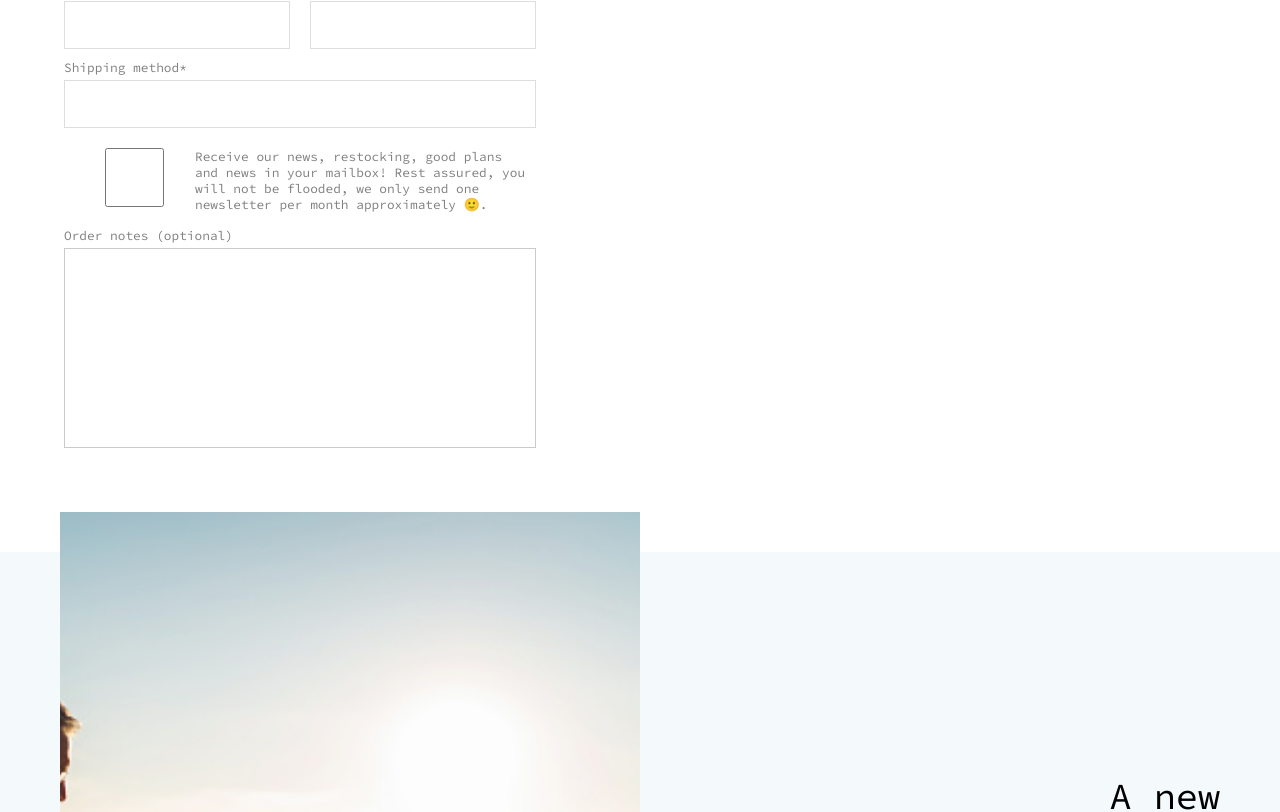
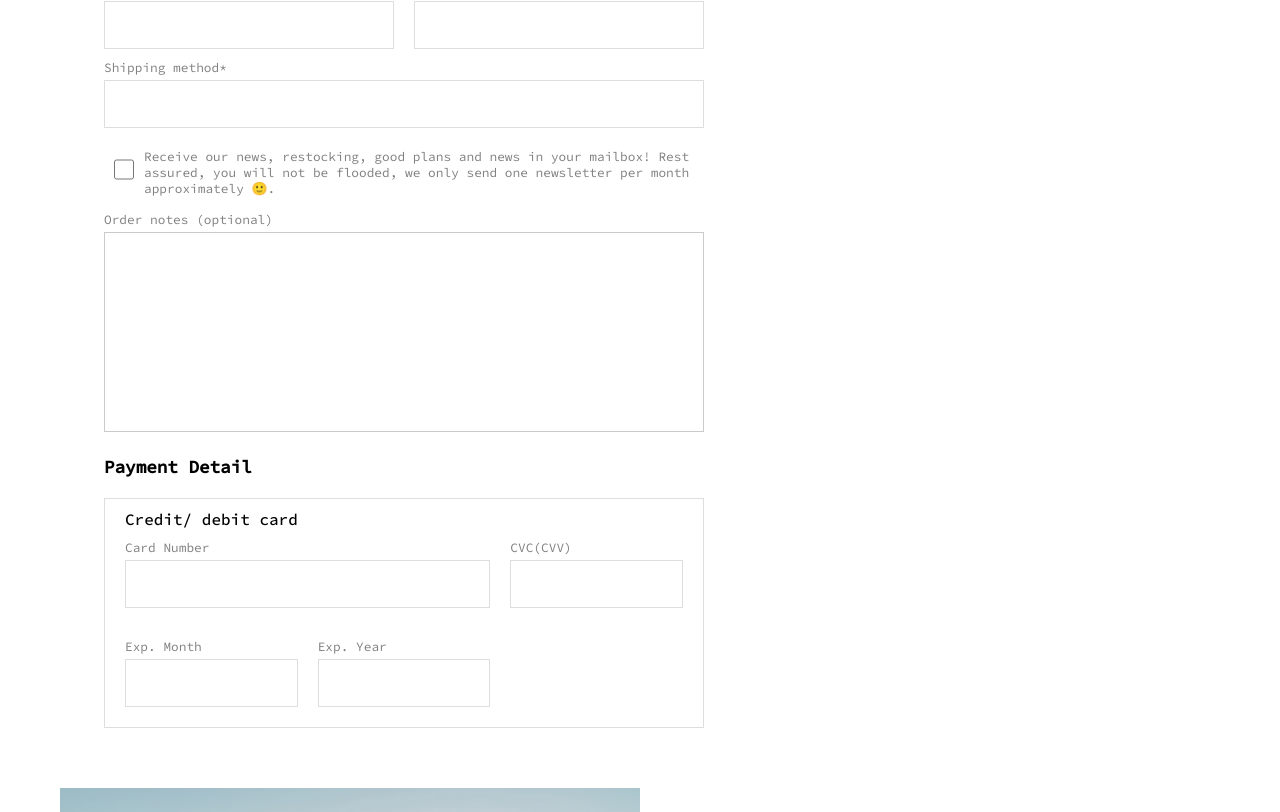
Before and after one commit to acerohernan/codestore_frontend_old, a React (Create React App) app: page /checkout in a window 1280 px wide. Shown: the part 670-1482 px from the top of the page. Built offline with nearby package versions, Linux system fonts and the light colour scheme.

Commit message:
payment created

```diff
--- a/src/views/Checkout/checkout.module.css
+++ b/src/views/Checkout/checkout.module.css
@@ -0,0 +1,7 @@
+.container{
+    width: 100%;
+    box-sizing: border-box;
+    padding: 0 5vw;
+    max-width: 1200px;
+    margin: 0 auto;
+}
--- a/src/views/Checkout/components/Form/form.module.css
+++ b/src/views/Checkout/components/Form/form.module.css
@@ -1,7 +1,6 @@
 .container{
     width: 100%;
     box-sizing: border-box;
-    padding: 0 5vw;
     max-width: 600px;
 }
 
@@ -40,7 +39,10 @@
 
 
 .check{
-    display: flex;
+    display: grid;
+    grid-template-columns: 20px 1fr;
+    gap: 10px;
+    justify-content: flex-start;
     margin: 10px;
 }
 
--- /dev/null
+++ b/src/views/Checkout/components/Payment/index.js
@@ -0,0 +1,34 @@
+import React from "react";
+
+import payment from "./payment.module.css";
+
+function Payment() {
+  return (
+    <div className={payment.container}>
+      <h2 className={payment.title}>Payment Detail</h2>
+      <div className={payment.card}>
+        <h3 className={payment.cardTitle}>Credit/ debit card</h3>
+        <div className={payment.cardDetails}>
+          <div className={payment.cardNumber}>
+            <label htmlFor="cardNumber">Card Number</label>
+            <input type="text" name="cardNumber" id="cardNumber" />
+          </div>
+          <div>
+            <label htmlFor="cvc">CVC(CVV)</label>
+            <input type="text" name="cvc" id="cvc" />
+          </div>
+          <div>
+            <label htmlFor="expMonth">Exp. Month</label>
+            <input type="text" name="expMonth" id="expMonth" />
+          </div>
+          <div>
+            <label htmlFor="expYear">Exp. Year</label>
+            <input type="text" name="expYear" id="expYear" />
+          </div>
+        </div>
+      </div>
+    </div>
+  );
+}
+
+export default Payment;
--- /dev/null
+++ b/src/views/Checkout/components/Payment/payment.module.css
@@ -0,0 +1,56 @@
+.container{
+    width: 100%;
+    max-width: 600px;
+}
+
+.title{
+    font-size: 1.1rem;
+    margin: 20px 0;
+}
+
+.container input{
+    width: 100%;
+    padding: 15px 20px;
+    border: 1px solid #dedede;
+    outline-color: rgb(202, 202, 202);
+    outline-width: 1px;
+    font-size: 0.9rem;
+    box-sizing: border-box;
+    margin-bottom: 10px;
+}
+
+.container label{
+    display: block;
+    color: gray;
+    font-size: 0.8rem;
+    margin-bottom: 5px;
+}
+
+.card{
+    border: 1px solid #DEDEDE;
+    padding: 10px 20px;
+    box-sizing: border-box;
+}
+
+.cardTitle{
+    font-weight: 500;
+    font-size: 1rem;
+    margin-bottom: 10px;
+
+}
+
+.cardDetails{
+    display: grid;
+    grid-template-columns: 1fr 1fr 1fr;
+    grid-template-rows: 1fr 1fr;
+    gap: 20px;
+}
+
+.cardDetails input:nth-child(1){
+    border: 1px solid black;
+}
+
+.cardNumber{
+    grid-column-start: 1;
+    grid-column-end: 3;
+}
--- a/src/views/Checkout/index.js
+++ b/src/views/Checkout/index.js
@@ -1,6 +1,7 @@
 import React from "react";
 
 import Form from "./components/Form";
+import Payment from "./components/Payment";
 
 import checkout from "./checkout.module.css";
 
@@ -8,6 +9,7 @@ function Checkout() {
   return (
     <form className={checkout.container}>
       <Form />
+      <Payment />
     </form>
   );
 }
```
Also changed, not shown: src/views/Checkout/components/Order/index.js (+36 -0 lines).
